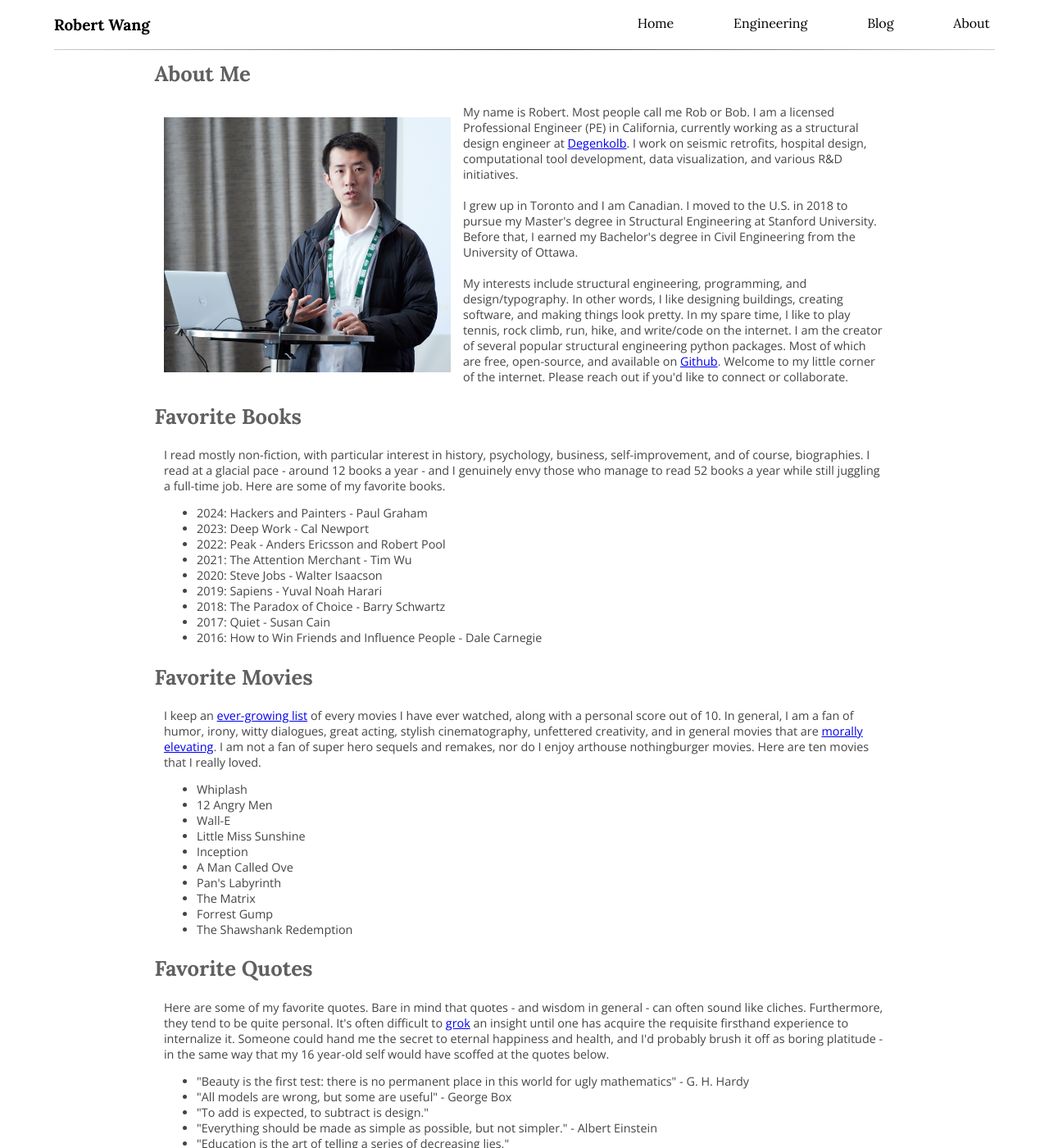
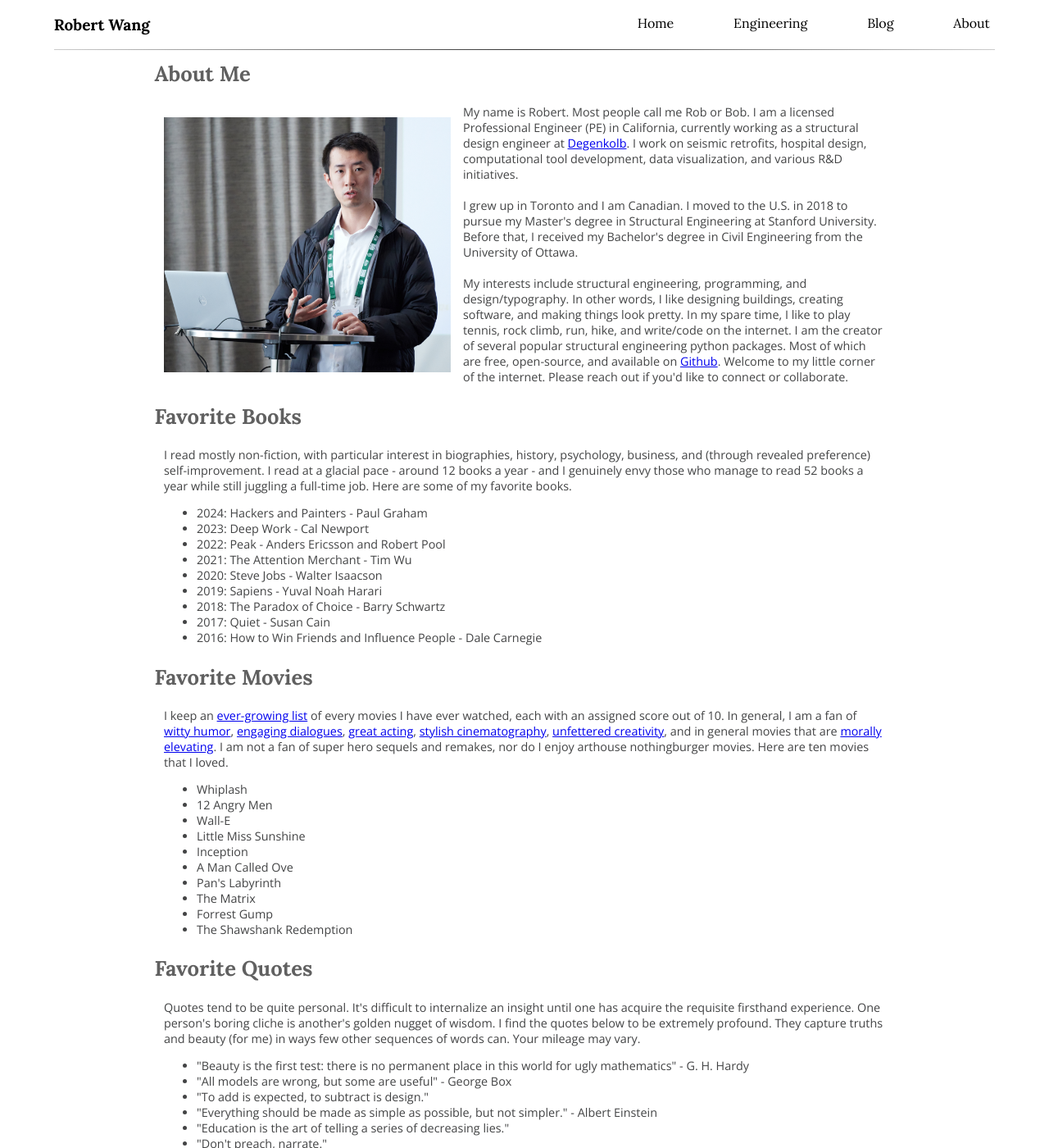
Before and after one commit to wcfrobert/wcfrobert.github.io, a Jekyll site: the page built from about.html, in a window 1280 px wide and 1400 px high. Shown: the whole window at 82% size. Built offline with Jekyll 4.4.1, drawn with Linux system fonts in a browser that asks for light colours.

Commit message:
minor about page update

```diff
--- a/about.html
+++ b/about.html
@@ -13,7 +13,7 @@
         <a href="https://degenkolb.com/">Degenkolb</a>. I work on seismic retrofits, hospital design, computational tool development, data visualization, and various R&D initiatives.
         <br>
         <br>
-        I grew up in Toronto and I am Canadian. I moved to the U.S. in 2018 to pursue my Master's degree in Structural Engineering at Stanford University. Before that, I earned my Bachelor's degree in
+        I grew up in Toronto and I am Canadian. I moved to the U.S. in 2018 to pursue my Master's degree in Structural Engineering at Stanford University. Before that, I received my Bachelor's degree in
         Civil Engineering from the University of Ottawa.
         <br>
         <br>
@@ -27,7 +27,7 @@
 
     <h1>Favorite Books</h1>
     <p>
-      I read mostly non-fiction, with particular interest in history, psychology, business, self-improvement, and of course, biographies. I read at a glacial pace - around 12 books a year - and I genuinely
+      I read mostly non-fiction, with particular interest in biographies, history, psychology, business, and (through revealed preference) self-improvement. I read at a glacial pace - around 12 books a year - and I genuinely
       envy those who manage to read 52 books a year while still juggling a full-time job. Here are some of my favorite books.
     </p>
     <ul>
@@ -44,10 +44,15 @@
 
     <h1>Favorite Movies</h1>
     <p>
-      I keep an <a href="https://airtable.com/appILhm21eilQTsim/shro1eVbByPMzyoNE/tbl4Z3AVR3jiWfZ8z?viewControls=on">ever-growing list</a> of every movies I have ever watched, along with a personal score out of 10.
-      In general, I am a fan of humor, irony, witty dialogues, great acting, stylish cinematography, unfettered creativity, and in general movies that
-      are <a href="https://en.wikipedia.org/wiki/Elevation_(emotion)">morally elevating</a>.
-      I am not a fan of super hero sequels and remakes, nor do I enjoy arthouse nothingburger movies. Here are ten movies that I really loved.
+      I keep an <a href="https://airtable.com/appILhm21eilQTsim/shro1eVbByPMzyoNE/tbl4Z3AVR3jiWfZ8z?viewControls=on">ever-growing list</a> of every movies I have ever watched, each with an assigned score out of 10.
+      In general, I am a fan of
+      <a href="https://www.rottentomatoes.com/m/annie_hall">witty humor</a>,
+      <a href="https://www.rottentomatoes.com/m/moneyball"> engaging dialogues</a>,
+      <a href="https://www.rottentomatoes.com/m/there_will_be_blood"> great acting</a>,
+      <a href="https://www.rottentomatoes.com/m/john_wick_chapter_4"> stylish cinematography</a>,
+      <a href="https://www.rottentomatoes.com/m/inside_out_2015"> unfettered creativity</a>,
+      and in general movies that are <a href="https://en.wikipedia.org/wiki/Elevation_(emotion)">morally elevating</a>.
+      I am not a fan of super hero sequels and remakes, nor do I enjoy arthouse nothingburger movies. Here are ten movies that I loved.
     </p>
 
     <ul>
@@ -67,9 +72,8 @@
 
     <h1>Favorite Quotes</h1>
     <p>
-      Here are some of my favorite quotes. Bare in mind that quotes - and wisdom in general - can often sound like cliches. Furthermore, they tend to be quite personal.
-      It's often difficult to <a href="https://en.wikipedia.org/wiki/Grok#In_computer_programmer_culture">grok</a> an insight until one has acquire the requisite firsthand experience to internalize it.
-      Someone could hand me the secret to eternal happiness and health, and I'd probably brush it off as boring platitude - in the same way that my 16 year-old self would have scoffed at the quotes below.
+      Quotes tend to be quite personal. It's difficult to internalize an insight until one has acquire the requisite firsthand experience. One person's boring cliche is another's golden nugget of wisdom.
+      I find the quotes below to be extremely profound. They capture truths and beauty (for me) in ways few other sequences of words can. Your mileage may vary.
     </p>
     <ul>
       <li>"Beauty is the first test: there is no permanent place in this world for ugly mathematics" - G. H. Hardy</li>
--- a/assets/css/style.css
+++ b/assets/css/style.css
@@ -1015,6 +1015,7 @@
 	width: auto;
 }
 
+
 /*code snippet: https://github.com/jwarby/jekyll-pygments-themes*/
 /*https://jwarby.github.io/jekyll-pygments-themes/languages/javascript.html*/
 /* .highlighter-rouge {border-style: inset;} */
```
Also changed, not shown: _posts/2021-03-25-python-notes.markdown (+4 -4 lines).
